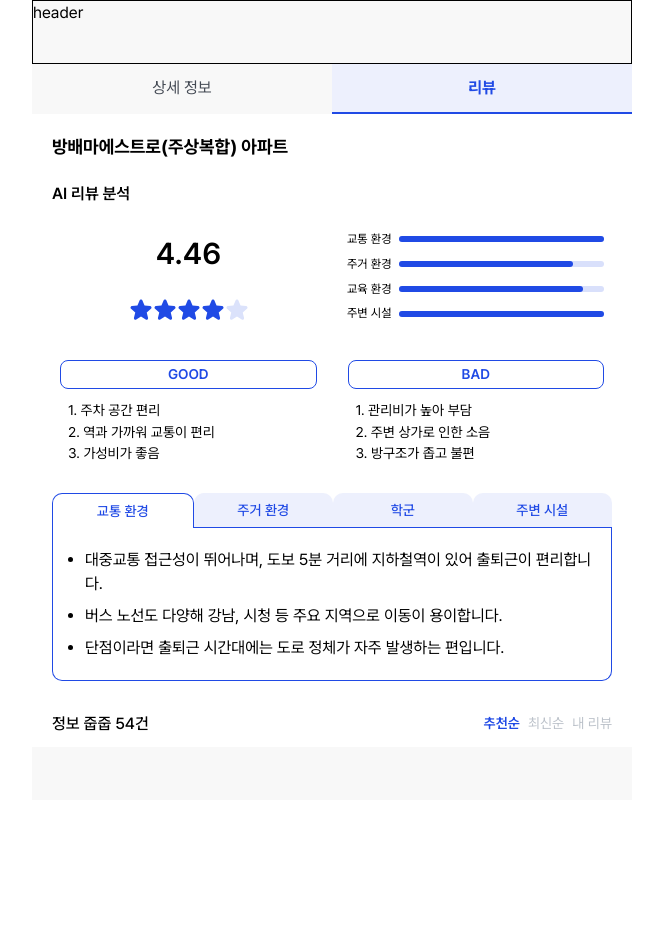
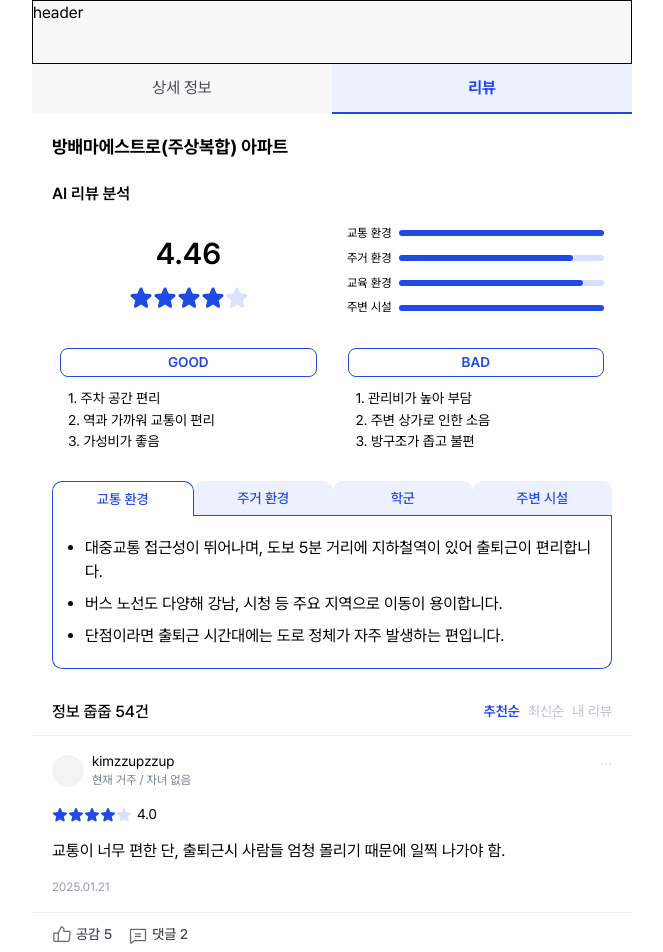
Before and after one commit to FC-DEV3-Final-Project/zoop-frontend, a Next.js app: page /property/1/review in a window 1280 px wide. Shown: the top 952 px of the page, without its empty margins (308-971 px from the left). Before the commit the page ends 800 px from the top, so only its background shows below. Built offline with nearby package versions, Linux system fonts and the light colour scheme.

Commit message:
feat: 리뷰 카드를 리뷰 리스트 반영 및 페이지 반영

```diff
--- /dev/null
+++ b/src/app/property/[id]/(with-tabs)/review/ReviewList.tsx
@@ -0,0 +1,47 @@
+"use client";
+
+import { useRouter } from "next/navigation";
+import ReviewCard from "./ReviewCard";
+
+const mock_reviews = [
+  {
+    id: 1,
+    nickname: "kimzzupzzup",
+    date: "2025.01.21",
+    content: "교통이 너무 편한 단, 출퇴근시 사람들 엄청 몰리기 때문에 일찍 나가야 함.",
+    rating: 4.0,
+    likes: 5,
+    comments: 2,
+    profileImageUrl: "",
+    residenceStatus: "현재 거주",
+    hasChildStatus: "자녀 없음",
+  },
+  {
+    id: 2,
+    nickname: "factttt84",
+    date: "2025.01.21",
+    content: "연로하신 부모님 모시는 사람이라면 무조건!",
+    rating: 4.5,
+    likes: 3,
+    comments: 1,
+    profileImageUrl: "",
+    residenceStatus: "이전 거주",
+    hasChildStatus: "자녀 있음",
+  },
+];
+
+export default function ReviewList() {
+  const router = useRouter();
+
+  return (
+    <div className="flex flex-col gap-2 bg-gray-100">
+      {mock_reviews.map((review, index) => (
+        <ReviewCard
+          key={index}
+          {...review}
+          onClick={() => router.push(`/property/123/review/${review.id}`)} // 예시로 propertyId를 123으로 가정
+        />
+      ))}
+    </div>
+  );
+}
--- a/src/app/property/[id]/(with-tabs)/review/page.tsx
+++ b/src/app/property/[id]/(with-tabs)/review/page.tsx
@@ -2,6 +2,7 @@
 
 import { use } from "react";
 import EnvironmentTabs from "./EnvironmentTabs";
+import ReviewList from "./ReviewList";
 
 export default function ReviewPage({ params }: { params: Promise<{ id: string }> }) {
   const { id } = use(params);
@@ -17,17 +18,13 @@ export default function ReviewPage({ params }: { params: Promise<{ id: string }>
           <div className="flex w-full flex-row justify-between gap-[14px]">
             {/* 왼쪽: 점수 + 별 */}
             <div className="flex basis-1/2 flex-col items-center gap-3 px-2 py-[10px]">
-              <div className="mb-[12px] w-full text-center text-largeTitle text-black">4.46</div>
+              <div className="w-full text-center text-largeTitle text-black">4.46</div>
               <div className="flex">
-                {[0, 1, 2, 3, 4].map((i) => (
-                  <img
-                    key={i}
-                    src={`/icons/${i < 4 ? "star-filled" : "star-unfilled"}.svg`}
-                    alt="star"
-                    width={24}
-                    height={24}
-                  />
-                ))}
+                <img src="/icons/star-filled.svg" alt="filled-star" width={24} height={24} />
+                <img src="/icons/star-filled.svg" alt="filled-star" width={24} height={24} />
+                <img src="/icons/star-filled.svg" alt="filled-star" width={24} height={24} />
+                <img src="/icons/star-filled.svg" alt="filled-star" width={24} height={24} />
+                <img src="/icons/star-unfilled.svg" alt="unfilled-star" width={24} height={24} />
               </div>
             </div>
 
@@ -87,6 +84,7 @@ export default function ReviewPage({ params }: { params: Promise<{ id: string }>
           <button className="text-body2 text-gray-600-hint">내 리뷰</button>
         </div>
       </div>
+      <ReviewList />
     </>
   );
 }
```
